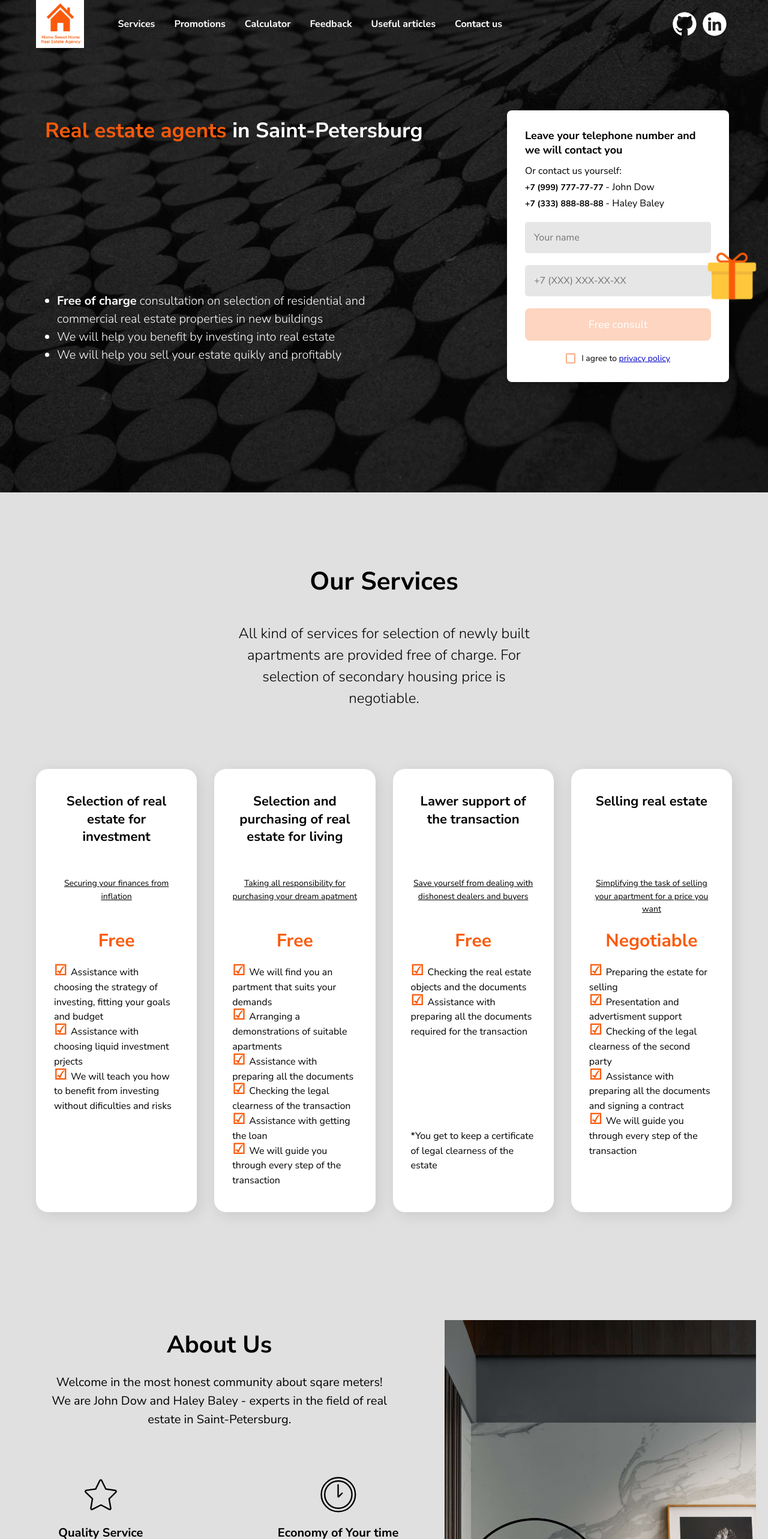
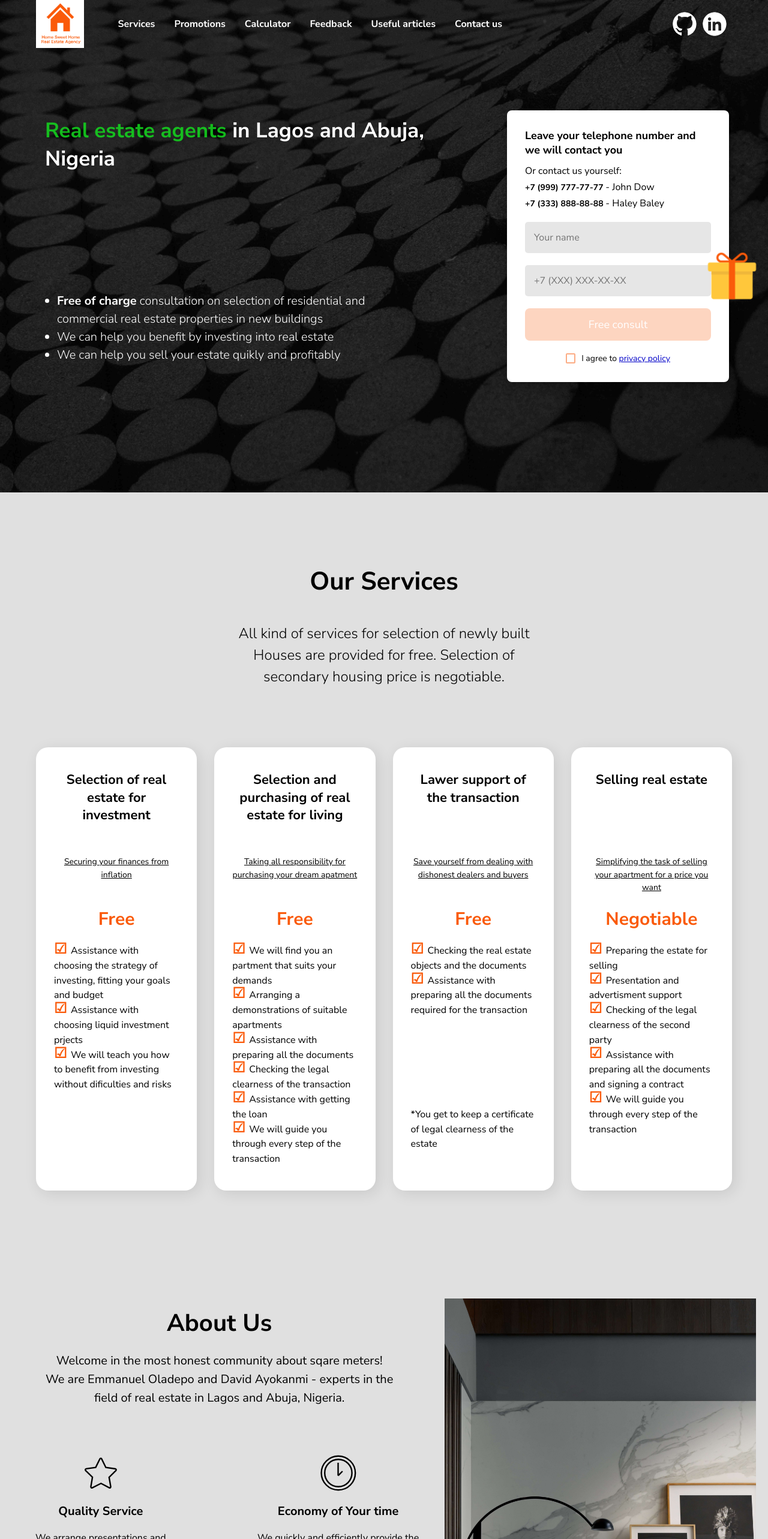
Before and after one commit to MrManny1/Mannyestates, a React (Create React App) app: page / in a window 1280 px wide. Shown: the top 2566 px of the page at 60% size. Built offline with nearby package versions, Linux system fonts and the light colour scheme.

Commit message:
My project portfolio app

```diff
--- a/src/components/website_sections/1st_real_estate_agents/RealEstateAgentsSection.jsx
+++ b/src/components/website_sections/1st_real_estate_agents/RealEstateAgentsSection.jsx
@@ -14,12 +14,12 @@ export const RealEstateAgentsSection = () => {
                     <div className={classes.textBlock}>
 
                         <p className={classes.titleBig}>
-                            <span className={classes.orangeTitleText}>Real estate agents</span> in Saint-Petersburg
+                            <span className={classes.orangeTitleText}>Real estate agents</span> in Lagos and Abuja, Nigeria
                         </p>
 
                         <div className={classes.titleSmall}>
                             <span className={classes.orangeTitleText}>Real estate agents</span>
-                            <p className={classes.whiteTitleText}>in Saint-Petersburg</p>
+                            <p className={classes.whiteTitleText}>in Nigeria</p>
                         </div>
 
                         <ul className={classes.descriptionList}>
@@ -35,11 +35,11 @@ export const RealEstateAgentsSection = () => {
                             </li>
 
                             <li>
-                                We will help you benefit by investing into real estate
+                                We can help you benefit by investing into real estate
                             </li>
 
                             <li>
-                                We will help you sell your estate quikly and profitably
+                                We can help you sell your estate quikly and profitably
                             </li>
 
                         </ul>
--- a/src/components/website_sections/1st_real_estate_agents/RealEstateAgentsSection.module.css
+++ b/src/components/website_sections/1st_real_estate_agents/RealEstateAgentsSection.module.css
@@ -51,7 +51,7 @@
 }
 
 .orangeTitleText {
-    color: rgb(250, 90, 10);
+    color: rgba(20, 224, 30, 0.822);
 }
 
 .descriptionList {
--- a/src/components/website_sections/2nd_services_and_about_us/ServicesAndAboutUsSection.jsx
+++ b/src/components/website_sections/2nd_services_and_about_us/ServicesAndAboutUsSection.jsx
@@ -20,8 +20,8 @@ export const ServicesAndAboutUsSection = forwardRef(
                     </div>
 
                     <div className={classes.smallText}>
-                        All kind of services for selection of newly built apartments are provided free of charge.
-                        For selection of secondary housing price is negotiable.
+                        All kind of services for selection of newly built Houses are provided for free.
+                        Selection of secondary housing price is negotiable.
                     </div>
 
                 </div>
@@ -94,8 +94,8 @@ export const ServicesAndAboutUsSection = forwardRef(
 
                             <div className={classes.aboutUsDescText}>
                                 Welcome in the most honest community about sqare meters!
-                                We are John Dow and Haley Baley - experts in the field of
-                                real estate in Saint-Petersburg.
+                                We are Emmanuel Oladepo and David Ayokanmi - experts in the field of
+                                real estate in Lagos and Abuja, Nigeria.
                             </div>
 
                         </div>
```
